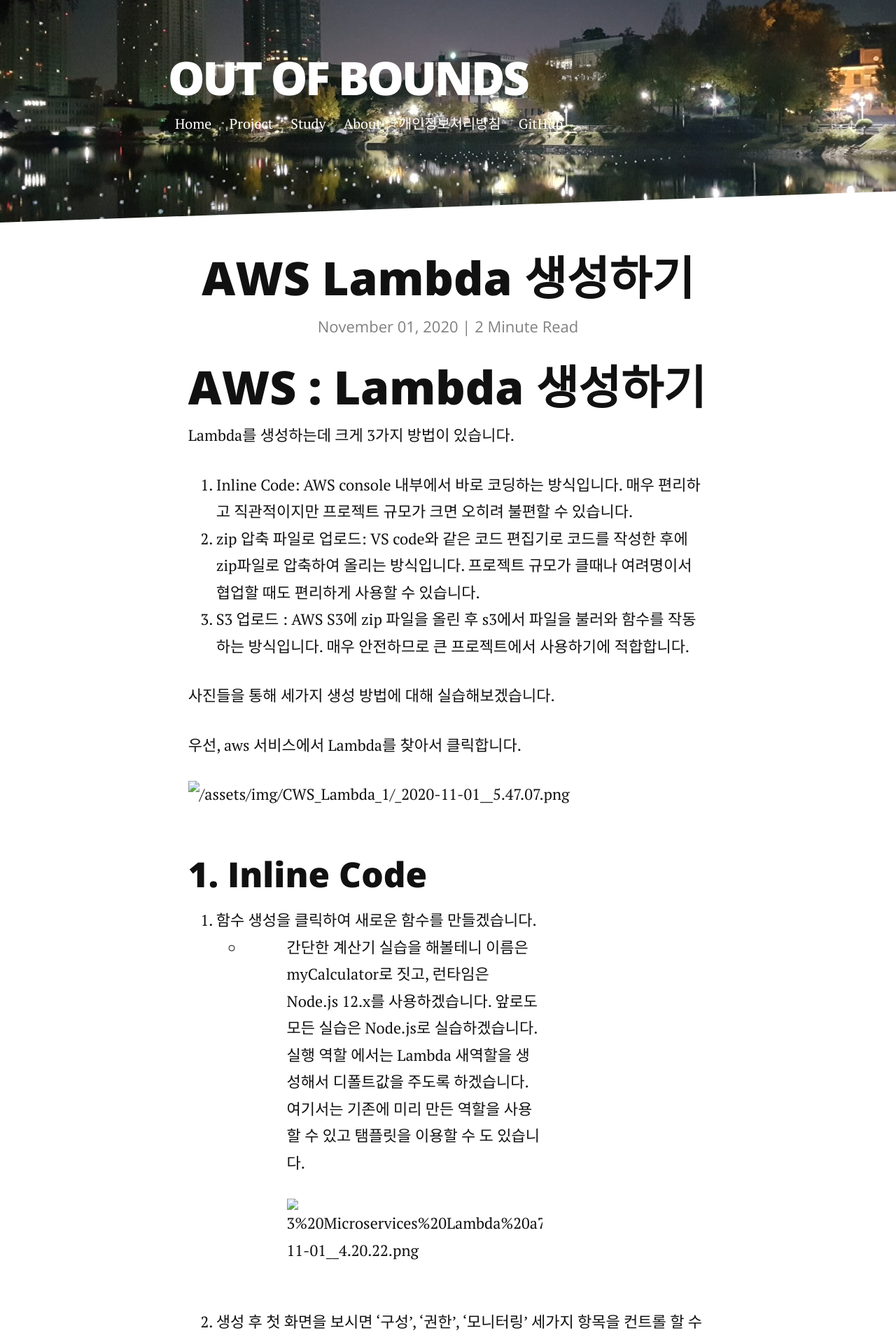
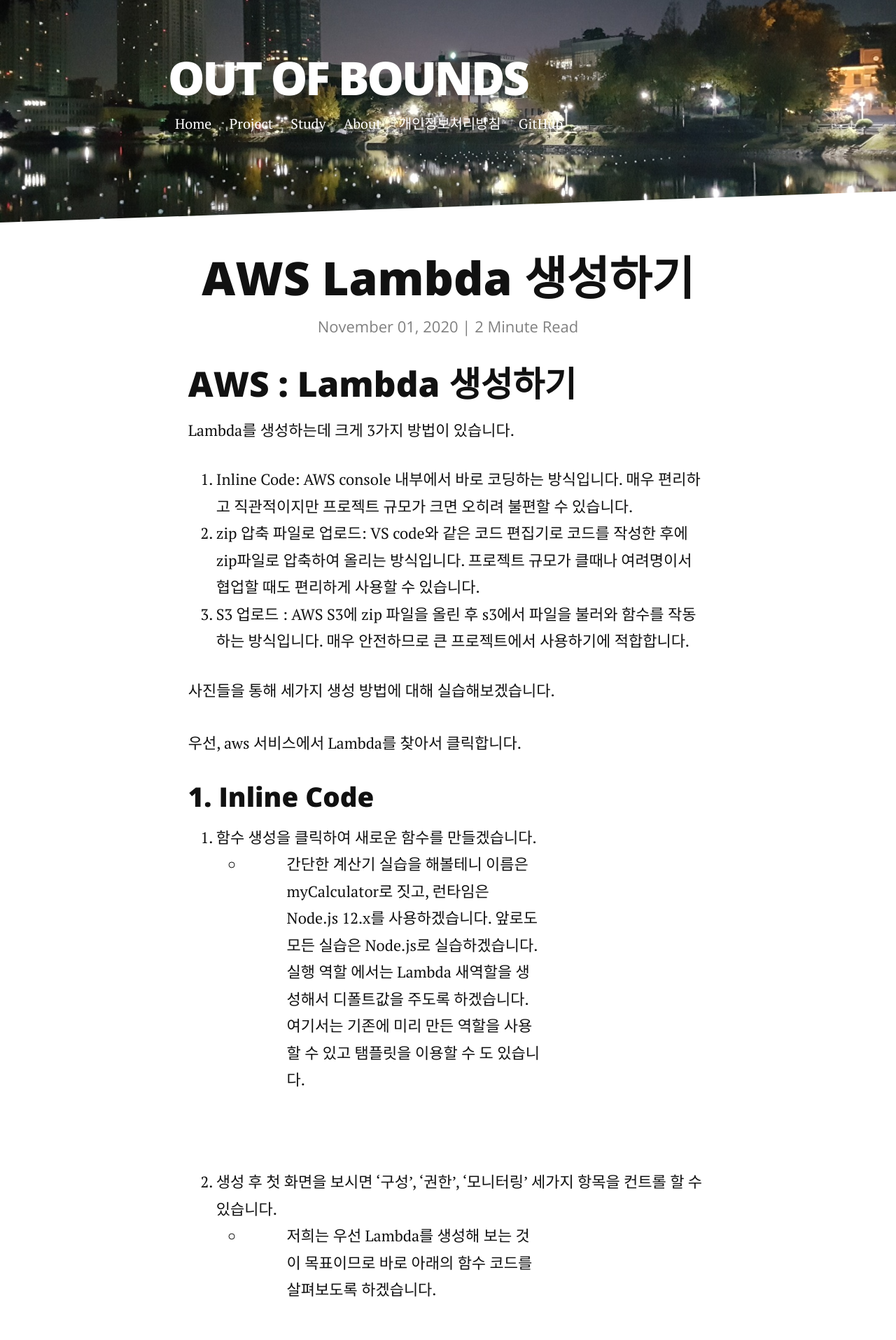
Before and after one commit to KimSungYoon-KOK/KimSungYoon-KOK.github.io, a Jekyll site: the page built from _posts/study/cloudwebservice/2020-11-01-cws-lambda1.markdown, in a window 1280 px wide. Shown: the top 1915 px of the page at 70% size. Built offline with Jekyll 4.4.1, drawn with Linux system fonts in a browser that asks for light colours; nearby versions of some CDN libraries.

Commit message:
Update 2020-11-01-cws-lambda1.markdown

```diff
--- a/_posts/study/cloudwebservice/2020-11-01-cws-lambda1.markdown
+++ b/_posts/study/cloudwebservice/2020-11-01-cws-lambda1.markdown
@@ -6,7 +6,7 @@
 category: [Cloud Web Service]
 ---
 
-# AWS : Lambda 생성하기
+## AWS : Lambda 생성하기
 
 Lambda를 생성하는데 크게 3가지 방법이 있습니다.
 
@@ -17,60 +17,59 @@
 사진들을 통해 세가지 생성 방법에 대해 실습해보겠습니다.
 
 우선, aws 서비스에서 Lambda를 찾아서 클릭합니다.
+ <img id="my_img" src="{{ 'assets/img/CWS_Lambda_1/_2020-11-01__5.47.07.png' | prepend: site.baseurl }}" alt="">
 
-![/assets/img/CWS_Lambda_1/_2020-11-01__5.47.07.png](3%20Microservices%20Lambda%20a758c785b2fd4f018417a44c8b78fd81/_2020-11-01__5.47.07.png)
-
-## 1. Inline Code
+### 1. Inline Code
 
 1. 함수 생성을 클릭하여 새로운 함수를 만들겠습니다.
     - 간단한 계산기 실습을 해볼테니 이름은 myCalculator로 짓고, 런타임은 Node.js 12.x를 사용하겠습니다. 앞로도 모든 실습은 Node.js로 실습하겠습니다. 실행 역할 에서는 Lambda 새역할을 생성해서 디폴트값을 주도록 하겠습니다. 여기서는 기존에 미리 만든 역할을 사용할 수 있고 탬플릿을 이용할 수 도 있습니다.
 
-        ![3%20Microservices%20Lambda%20a758c785b2fd4f018417a44c8b78fd81/_2020-11-01__4.20.22.png](3%20Microservices%20Lambda%20a758c785b2fd4f018417a44c8b78fd81/_2020-11-01__4.20.22.png)
+        <img id="my_img" src="{{ 'assets/img/CWS_Lambda_1/_2020-11-01__4.20.22.png' | prepend: site.baseurl }}" alt="">
 
 2. 생성 후 첫 화면을 보시면 '구성', '권한', '모니터링' 세가지 항목을 컨트롤 할 수 있습니다.
     - 저희는 우선 Lambda를 생성해 보는 것이 목표이므로 바로 아래의 함수 코드를 살펴보도록 하겠습니다.
 
-        ![3%20Microservices%20Lambda%20a758c785b2fd4f018417a44c8b78fd81/_2020-11-01__4.21.25.png](3%20Microservices%20Lambda%20a758c785b2fd4f018417a44c8b78fd81/_2020-11-01__4.21.25.png)
+        <img id="my_img" src="{{ 'assets/img/CWS_Lambda_1/_2020-11-01__4.21.25.png' | prepend: site.baseurl }}" alt="">
 
 3. 함수 코드의 handler 안에 계산기 기능을 살짝 구현 해보겠습니다.
     - 주의 : 코드 변경 후에는 Deploy 버튼을 꼭 클릭해 주셔야 합니다. 일종의 저장, 디버깅 버튼 정도의 역할 하신다고 생각하시면 됩니다.
 
-        ![3%20Microservices%20Lambda%20a758c785b2fd4f018417a44c8b78fd81/_2020-11-01__4.31.01.png](3%20Microservices%20Lambda%20a758c785b2fd4f018417a44c8b78fd81/_2020-11-01__4.31.01.png)
+        <img id="my_img" src="{{ 'assets/img/CWS_Lambda_1/_2020-11-01__4.31.01.png' | prepend: site.baseurl }}" alt="">
 
     - 이렇게 하시면 끝입니다. 매우 간단하게 lambda를 만들 수 있습니다.
 
 4. 테스트 버튼을 눌러서 테스트 한번 해보겠습니다.
     - 테스트는 직접 케이스를 넣어서 테스트 해볼 수 있습니다.
 
-        ![3%20Microservices%20Lambda%20a758c785b2fd4f018417a44c8b78fd81/_2020-11-01__4.35.03.png](3%20Microservices%20Lambda%20a758c785b2fd4f018417a44c8b78fd81/_2020-11-01__4.35.03.png)
+        <img id="my_img" src="{{ 'assets/img/CWS_Lambda_1/_2020-11-01__4.35.03.png' | prepend: site.baseurl }}" alt="">
 
-## 2. ZIP 파일 업로드
+### 2. ZIP 파일 업로드
 
 1. 먼저 inline 방식과 똑같은 방식으로 함수를 생성해줍니다.
     - 이번에는 함수 이름을 'myCalculator_ZIP'로 하겠습니다.
 
-        ![3%20Microservices%20Lambda%20a758c785b2fd4f018417a44c8b78fd81/_2020-11-01__4.39.23.png](3%20Microservices%20Lambda%20a758c785b2fd4f018417a44c8b78fd81/_2020-11-01__4.39.23.png)
+        <img id="my_img" src="{{ 'assets/img/CWS_Lambda_1/_2020-11-01__4.39.23.png' | prepend: site.baseurl }}" alt="">
 
 2. 아까와 동일한 코드를 이번에는 vs code를 이용해 작성했습니다.
     - 터미널에 보이는 것 처럼 index.js 파일을 'myCalculator.zip'파일로 압축해주겠습니다.
 
-        ![3%20Microservices%20Lambda%20a758c785b2fd4f018417a44c8b78fd81/_2020-11-01__4.43.01.png](3%20Microservices%20Lambda%20a758c785b2fd4f018417a44c8b78fd81/_2020-11-01__4.43.01.png)
+        <img id="my_img" src="{{ 'assets/img/CWS_Lambda_1/_2020-11-01__4.43.01.png' | prepend: site.baseurl }}" alt="">
 
 3. 다시 AWS 콘솔로 돌아오셔서 '작업' → '.zip 파일 업로드'를 클릭 하시면 파일을 업로드 할 수 있습니다.
     - 파일을 업로드 하면 자동으로 압축을 해제하고 Deploy까지 해줍니다.
 
-        ![3%20Microservices%20Lambda%20a758c785b2fd4f018417a44c8b78fd81/_2020-11-01__4.43.35.png](3%20Microservices%20Lambda%20a758c785b2fd4f018417a44c8b78fd81/_2020-11-01__4.43.35.png)
+        <img id="my_img" src="{{ 'assets/img/CWS_Lambda_1/_2020-11-01__4.43.35.png' | prepend: site.baseurl }}" alt="">
 
-        ![3%20Microservices%20Lambda%20a758c785b2fd4f018417a44c8b78fd81/_2020-11-01__4.43.57.png](3%20Microservices%20Lambda%20a758c785b2fd4f018417a44c8b78fd81/_2020-11-01__4.43.57.png)
+        <img id="my_img" src="{{ 'assets/img/CWS_Lambda_1/_2020-11-01__4.43.57.png' | prepend: site.baseurl }}" alt="">
 
 4. 다 됐으면 테스트를 한번 해봅시다.
     - 테스트 이벤트를 아래와 같이 만들고 '생성'버튼을 클릭해보겠습니다.
 
-        ![3%20Microservices%20Lambda%20a758c785b2fd4f018417a44c8b78fd81/_2020-11-01__4.44.53.png](3%20Microservices%20Lambda%20a758c785b2fd4f018417a44c8b78fd81/_2020-11-01__4.44.53.png)
+        <img id="my_img" src="{{ 'assets/img/CWS_Lambda_1/_2020-11-01__4.44.53.png' | prepend: site.baseurl }}" alt="">
 
-        ![3%20Microservices%20Lambda%20a758c785b2fd4f018417a44c8b78fd81/_2020-11-01__4.45.14.png](3%20Microservices%20Lambda%20a758c785b2fd4f018417a44c8b78fd81/_2020-11-01__4.45.14.png)
+        <img id="my_img" src="{{ 'assets/img/CWS_Lambda_1/_2020-11-01__4.45.14.png' | prepend: site.baseurl }}" alt="">
 
-## 3. AWS S3를 이용해서 생성하기
+### 3. AWS S3를 이용해서 생성하기
 
 1. 새로운 함수 생성은 똑같이 진행하시면 됩니다.
     - 이번에는 'myCalculator_S3'로 생성 했습니다.
@@ -79,19 +78,17 @@
 3. 버킷에 zip파일을 업로드 해줍니다.
     - 기존에 만들었던 zip파일을 그대로 쓰도록 하겠습니다.
 
-        ![3%20Microservices%20Lambda%20a758c785b2fd4f018417a44c8b78fd81/_2020-11-01__4.50.29.png](3%20Microservices%20Lambda%20a758c785b2fd4f018417a44c8b78fd81/_2020-11-01__4.50.29.png)
+        <img id="my_img" src="{{ 'assets/img/CWS_Lambda_1/_2020-11-01__4.50.29.png' | prepend: site.baseurl }}" alt="">
 
     - 파일을 클릭해서 '객체 URL'를 복사합니다.
 
-        ![3%20Microservices%20Lambda%20a758c785b2fd4f018417a44c8b78fd81/_2020-11-01__4.54.41.png](3%20Microservices%20Lambda%20a758c785b2fd4f018417a44c8b78fd81/_2020-11-01__4.54.41.png)
+        <img id="my_img" src="{{ 'assets/img/CWS_Lambda_1/_2020-11-01__4.54.41.png' | prepend: site.baseurl }}" alt="">
 
 4. 다시 Lambda로 돌아와서 이번에는 '작업' → 'Amazon S3에서 업로드'를 클릭 하겠습니다.
     - 이때 링크 URL에 방금 복사했던 링크를 붙여넣기 하시면 됩니다.
 
-        ![3%20Microservices%20Lambda%20a758c785b2fd4f018417a44c8b78fd81/_2020-11-01__4.55.13.png](3%20Microservices%20Lambda%20a758c785b2fd4f018417a44c8b78fd81/_2020-11-01__4.55.13.png)
+        <img id="my_img" src="{{ 'assets/img/CWS_Lambda_1/_2020-11-01__4.55.13.png' | prepend: site.baseurl }}" alt="">
 
-        ![3%20Microservices%20Lambda%20a758c785b2fd4f018417a44c8b78fd81/_2020-11-01__4.55.26.png](3%20Microservices%20Lambda%20a758c785b2fd4f018417a44c8b78fd81/_2020-11-01__4.55.26.png)
-
-# 정리
+### 정리
 
 이렇게 lambda를 생성하는 3가지 방법에 대해 실습했습니다. 다음 포스터에서는 콘솔을 이용하지 않고 터미널에서 lambda를 생성하는 방법을 실습하겠습니다.
```
